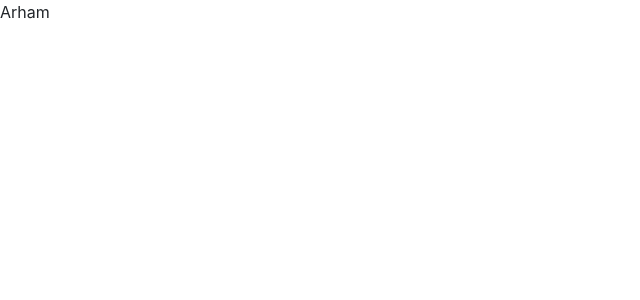
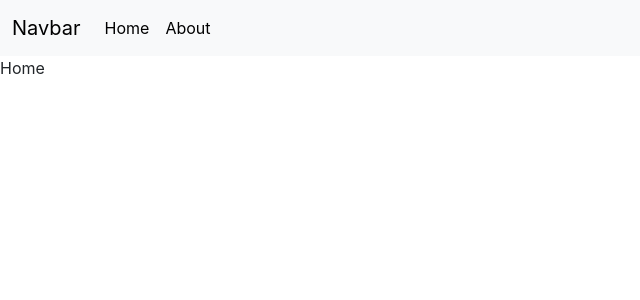
Before and after one commit to sikander-nawaz/SogaatCafe, a React (Create React App) app: page / in a window 1280 px wide. Shown: the top 300 px of the page, without its empty margins (0-640 px from the left). Built offline with nearby package versions, Linux system fonts and the light colour scheme.

Commit message:
Routing Done and Navbar Done

```diff
--- a/src/App.js
+++ b/src/App.js
@@ -1,11 +1,13 @@
 import './App.css';
+import Routing from './Routing/Routing';
+
 
 function App() {
   return (
     <>
-    Arham
+      <Routing />
     </>
   );
-  }
+}
 
 export default App;
--- a/src/Components/Navbar.jsx
+++ b/src/Components/Navbar.jsx
@@ -1,8 +1,33 @@
 import React from 'react'
+import { Link } from 'react-router-dom'
+
 
 const Navbar = () => {
   return (
-    <div>Navbar</div>
+    <>
+      <nav class="navbar navbar-expand-lg bg-body-tertiary">
+        <div class="container-fluid">
+          <a class="navbar-brand" href="#">Navbar</a>
+          <button class="navbar-toggler" type="button" data-bs-toggle="collapse" data-bs-target="#navbarSupportedContent" aria-controls="navbarSupportedContent" aria-expanded="false" aria-label="Toggle navigation">
+            <span class="navbar-toggler-icon"></span>
+          </button>
+          <div class="collapse navbar-collapse" id="navbarSupportedContent">
+            <ul class="navbar-nav me-auto mb-2 mb-lg-0">
+              <li class="nav-item">
+                <Link to="/" style={{textDecoration : "none"}}>
+                  <a class="nav-link active" aria-current="page">Home</a>
+                </Link>
+              </li>
+              <li class="nav-item">
+                <Link to="/about" style={{textDecoration : "none"}}>
+                  <a class="nav-link active" aria-current="page">About</a>
+                </Link>
+              </li>
+            </ul>
+          </div>
+        </div>
+      </nav>
+    </>
   )
 }
 
--- /dev/null
+++ b/src/Pages/AboutPage.jsx
@@ -0,0 +1,13 @@
+import React from 'react'
+import Navbar from "../Components/Navbar"
+
+const AboutPage = () => {
+    return (
+        <>
+            <Navbar />
+            About
+        </>
+    )
+}
+
+export default AboutPage
--- /dev/null
+++ b/src/Pages/ErrorPage.jsx
@@ -0,0 +1,65 @@
+import React from 'react';
+import Navbar from '../Components/Navbar';
+
+
+const ErrorPage = () => {
+    return (
+        <>
+            <Navbar/>
+            <div style={styles.container}>
+                <h1 style={styles.errorCode}>404</h1>
+                <h2 style={styles.title}>Oops! Page Not Found</h2>
+                <p style={styles.message}>
+                    The page you are looking for might have been removed, had its name changed, or is temporarily unavailable.
+                </p>
+                <button style={styles.button} onClick={() => window.location.href = '/'}>
+                    Go Back Home
+                </button>
+            </div>
+        </>
+    );
+};
+
+const styles = {
+    container: {
+        display: 'flex',
+        flexDirection: 'column',
+        alignItems: 'center',
+        justifyContent: 'center',
+        height: '100vh',
+        backgroundColor: '#f8f8f8',
+        color: '#333',
+        fontFamily: 'Arial, sans-serif',
+        textAlign: 'center',
+        padding: '0 20px'
+    },
+    errorCode: {
+        fontSize: '8rem',
+        fontWeight: 'bold',
+        color: '#ff6b6b',
+        marginBottom: '20px'
+    },
+    title: {
+        fontSize: '2.5rem',
+        fontWeight: '500',
+        marginBottom: '20px'
+    },
+    message: {
+        fontSize: '1.2rem',
+        lineHeight: '1.5',
+        marginBottom: '30px',
+        maxWidth: '600px'
+    },
+    button: {
+        padding: '10px 20px',
+        fontSize: '1rem',
+        color: '#fff',
+        backgroundColor: '#ff6b6b',
+        border: 'none',
+        borderRadius: '5px',
+        cursor: 'pointer',
+        transition: 'background-color 0.3s ease'
+    }
+};
+
+export default ErrorPage;
--- /dev/null
+++ b/src/Pages/HomePage.jsx
@@ -0,0 +1,13 @@
+import React from 'react'
+import Navbar from "../Components/Navbar"
+
+const HomePage = () => {
+    return (
+        <>
+            <Navbar />
+            Home
+        </>
+    )
+}
+
+export default HomePage
--- a/src/Routing/Routing.jsx
+++ b/src/Routing/Routing.jsx
@@ -1,8 +1,19 @@
 import React from 'react'
+import { Routes, Route } from 'react-router-dom'
+import Home from "../Pages/HomePage"
+import About from "../Pages/AboutPage"
+import Error from "../Pages/ErrorPage"
+
 
 const Routing = () => {
   return (
-    <div>Routing</div>
+    <Routes>
+      <Route path='/'>
+        <Route index element={<Home />} />
+        <Route path='/about' element={<About />} />
+        <Route path='*' element={<Error />} />
+      </Route>
+    </Routes>
   )
 }
 
--- a/src/index.js
+++ b/src/index.js
@@ -3,12 +3,16 @@ import ReactDOM from 'react-dom/client';
 import './index.css';
 import App from './App';
 import reportWebVitals from './reportWebVitals';
+import { BrowserRouter } from 'react-router-dom';
+
 
 const root = ReactDOM.createRoot(document.getElementById('root'));
 root.render(
-  <React.StrictMode>
-    <App />
-  </React.StrictMode>
+  <BrowserRouter>
+    <React.StrictMode>
+      <App />
+    </React.StrictMode>
+  </BrowserRouter>
 );
 
 // If you want to start measuring performance in your app, pass a function
```
Also changed, not shown: src/Config/Firebase.js (added).
